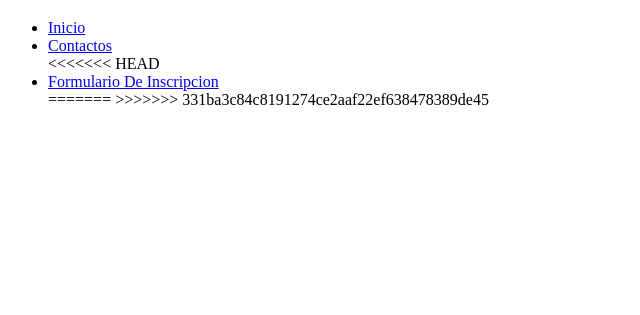
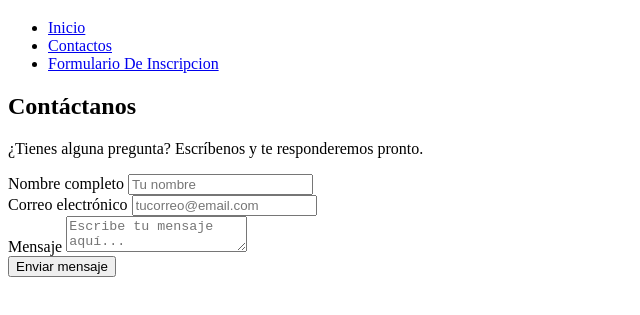
Before and after one commit to YhojanCaro19/Agenda-ADSO-ControlDeVersiones, a plain HTML site: page index.html in a window 1280 px wide. Shown: the part 61-376 px from the top of the page, without its empty margins (0-640 px from the left). Drawn offline with Linux system fonts and the light colour scheme.

Commit message:
feat: agregue formulario en contactanos

```diff
--- a/index.html
+++ b/index.html
@@ -10,14 +10,35 @@
         <nav>
             <ul>
                 <li><a href="#">Inicio</a></li>
-                <li><a href="#">Contactos</a></li>
-<<<<<<< HEAD
+                <li><a href="#contacto">Contactos</a></li>
                 <li><a href="#">Formulario De Inscripcion</a></li>
-
-=======
->>>>>>> 331ba3c84c8191274ce2aaf22ef638478389de45
             </ul>
         </nav>
     </header>
+
+    <section id="contacto">
+        <h2>Contáctanos</h2>
+        <p>¿Tienes alguna pregunta? Escríbenos y te responderemos pronto.</p>
+
+        <form>
+            <div>
+                <label for="nombre">Nombre completo</label>
+                <input type="text" id="nombre" placeholder="Tu nombre" />
+            </div>
+
+            <div>
+                <label for="email">Correo electrónico</label>
+                <input type="email" id="email" placeholder="tucorreo@email.com" />
+            </div>
+
+            <div>
+                <label for="mensaje">Mensaje</label>
+                <textarea id="mensaje" placeholder="Escribe tu mensaje aquí..."></textarea>
+            </div>
+
+            <button type="submit">Enviar mensaje</button>
+        </form>
+    </section>
+
 </body>
 </html>
```
